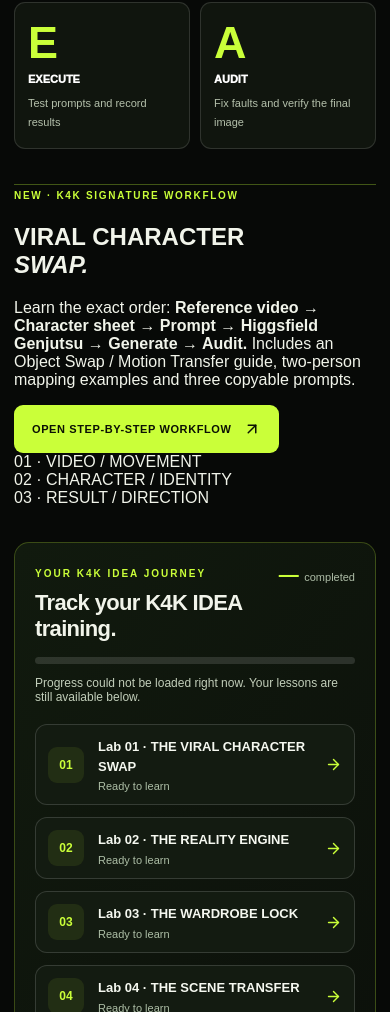
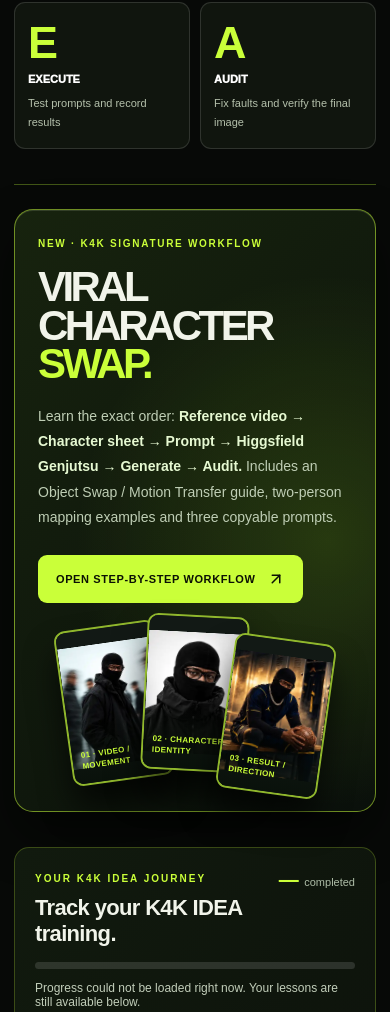
Before and after one commit to kreativestudios4k-lgtm/k4k-academy-v2, a Next.js app: page /academy in a window 390 px wide. Shown: the part 1457-2469 px from the top of the page. Built offline with nearby package versions, Linux system fonts and the light colour scheme; no server answers.

Commit message:
Style mobile-friendly Genjutsu workflow tutorial and prominent student course card

```diff
--- a/app/course-v3.css
+++ b/app/course-v3.css
@@ -158,3 +158,69 @@
 .k4k-course-module-info{padding:18px}
 .k4k-lesson-progressbar a{font-size:9px;gap:8px}.k4k-lesson-progressbar b{font-size:28px}
 }
+
+
+/* K4K creator workflow: Genjutsu eight-stage video-to-character swap */
+.k4k-featured-workflow{display:grid;grid-template-columns:1.08fr .92fr;gap:30px;align-items:center;padding:clamp(25px,4vw,52px);margin:35px 0 22px;border-radius:19px;border:1px solid #caff3982;background:radial-gradient(ellipse at 87% 55%,#b1ff2526,transparent 57%),linear-gradient(135deg,#17230e,#0a100b);box-shadow:inset 0 1px #efffd022,0 24px 50px #0007}
+.k4k-featured-workflow-text{min-width:0}
+.k4k-featured-workflow h2{font-size:clamp(38px,4.8vw,69px);line-height:.91;letter-spacing:-.085em;margin:17px 0 21px}
+.k4k-featured-workflow h2 em,.k4k-swap-guide h2 em,.k4k-swap-prompt-section h2 em{color:#caff39;font-style:normal}
+.k4k-featured-workflow p{font-size:14px;color:#bfceb5;line-height:1.8;max-width:550px;margin-bottom:25px}
+.k4k-featured-workflow p b{color:#e6f9d2}
+.k4k-featured-workflow-visual{display:flex;align-items:center;justify-content:center;position:relative;min-height:270px;padding:25px 0}
+.k4k-featured-workflow-visual>div{flex:1 1 0;min-width:0;height:clamp(170px,24vw,280px);position:relative;border-radius:11px;overflow:hidden;background:#151e15;border:2px solid #caff39ad;box-shadow:0 23px 32px #000a;transform:rotate(-8deg);margin-right:-8%}
+.k4k-featured-workflow-visual>div:nth-child(2){transform:translateY(-10px) rotate(3deg);z-index:2}
+.k4k-featured-workflow-visual>div:nth-child(3){transform:translateY(13px) rotate(8deg);z-index:3;margin-right:0}
+.k4k-featured-workflow-visual .k4k-course-reference{height:100%;width:100%}
+.k4k-featured-workflow-visual>div::after{content:"";position:absolute;inset:57% 0 0;background:linear-gradient(transparent,#081009d9)}
+.k4k-featured-workflow-visual>div>span{position:absolute;bottom:12px;left:9px;right:8px;z-index:2;color:#caff39;font-size:8px;line-height:1.3;font-weight:900;letter-spacing:.04em}
+.k4k-swap-guide{padding:35px 0 65px;scroll-margin-top:85px}
+.k4k-swap-guide-header{display:flex;justify-content:space-between;align-items:end;gap:20px}
+.k4k-swap-guide-header>div{flex:1 1 500px}
+.k4k-swap-guide h2{font-size:clamp(37px,5vw,67px);line-height:.98;letter-spacing:-.07em;margin:15px 0 22px}
+.k4k-swap-guide-header p{max-width:660px;color:#c4d1b9;font-size:14px;line-height:1.8}
+.k4k-swap-higgsfield{display:inline-flex;align-items:center;gap:9px;white-space:nowrap;border:1px solid #caff39;background:#caff39;color:#071108;padding:15px 19px;border-radius:11px;font-size:11px;font-weight:900;letter-spacing:.03em;margin-bottom:3px}
+.k4k-swap-higgsfield:hover{background:#e2ff9b}
+.k4k-swap-pipeline{display:flex;gap:0;justify-content:space-between;align-items:stretch;margin:32px 0 30px;overflow:hidden;border:1px solid #caff393b;background:#111910;border-radius:12px}
+.k4k-swap-pipeline span{display:flex;justify-content:center;align-items:center;flex:1 1 0;position:relative;padding:20px 14px;color:#caff39;font-size:10px;font-weight:900;letter-spacing:.08em;text-align:center;min-width:0}
+.k4k-swap-pipeline span:not(:last-child){border-right:1px solid #caff393a}
+.k4k-swap-pipeline span:not(:last-child)::after{content:"›";position:absolute;right:-6px;top:50%;transform:translateY(-50%);color:#caff39;background:#111910;font-size:22px;z-index:2;line-height:1}
+.k4k-swap-step-grid{display:grid;grid-template-columns:repeat(2,minmax(0,1fr));gap:18px}
+.k4k-swap-step{display:flex;flex-direction:column;padding:clamp(19px,2.7vw,32px);background:#11170f;border:1px solid #ffffff28;border-radius:15px;scroll-margin-top:92px}
+.k4k-swap-step:hover{border-color:#caff3970}
+.k4k-swap-step-top{display:flex;align-items:center;gap:15px;margin-bottom:15px}
+.k4k-swap-step-top strong{color:#caff39;font-size:38px;font-weight:950;letter-spacing:-.075em;line-height:1}
+.k4k-swap-step-top>span{font-size:9px;font-weight:850;letter-spacing:.15em;color:#c4d4b9}
+.k4k-swap-step h3{font-size:clamp(25px,2.5vw,35px);line-height:1.05;letter-spacing:-.06em;margin:0 0 12px}
+.k4k-swap-step p{color:#bfccb8;font-size:13px;line-height:1.75}
+.k4k-swap-step ol{padding-left:22px;margin:14px 0 21px;color:#e8f1e0;font-size:12px;line-height:1.8}
+.k4k-swap-step li{margin:0 0 11px;padding-left:5px}
+.k4k-swap-step li::marker{color:#caff39;font-weight:850}
+.k4k-swap-output{margin-top:auto;border-top:1px solid #caff3943;padding-top:13px;display:grid;gap:6px}
+.k4k-swap-output b{color:#caff39;font-size:9px;letter-spacing:.12em}
+.k4k-swap-output span{color:#d9e9cb;font-size:12px;line-height:1.65}
+.k4k-swap-modes{display:grid;grid-template-columns:1fr 1fr;gap:17px;margin:22px 0 0}
+.k4k-swap-modes article{padding:22px;border-radius:14px;border:1px solid #caff394e;background:linear-gradient(135deg,#1c290e,#0c1209)}
+.k4k-swap-modes h3{font-size:30px;letter-spacing:-.055em;margin:11px 0 13px}
+.k4k-swap-modes p{font-size:13px;color:#bbcfb1;line-height:1.7;margin:0}
+.k4k-swap-source-note{border-left:3px solid #caff39;padding:14px 18px;background:#1b2915;border-radius:0 8px 8px 0;margin:24px 0 0;color:#bccfb2;font-size:12px;line-height:1.8}
+.k4k-swap-prompt-section{padding-top:32px;padding-bottom:30px;border-top:1px solid #caff393b;scroll-margin-top:92px}
+@media(max-width:1010px){.k4k-featured-workflow{grid-template-columns:1fr;gap:5px}.k4k-featured-workflow-visual{min-height:200px;padding:10px 8% 0}.k4k-featured-workflow-visual>div{height:240px}}
+@media(max-width:730px){
+.k4k-featured-workflow{padding:23px;margin-top:24px}
+.k4k-featured-workflow h2{font-size:42px}
+.k4k-featured-workflow-visual{min-height:180px}
+.k4k-featured-workflow-visual>div{height:clamp(140px,40vw,230px)}
+.k4k-swap-guide{padding:33px 0}
+.k4k-swap-guide-header{display:block}
+.k4k-swap-higgsfield{margin-top:15px;white-space:normal}
+.k4k-swap-pipeline{display:grid;grid-template-columns:repeat(2,1fr)}
+.k4k-swap-pipeline span{min-height:60px;font-size:9px}
+.k4k-swap-pipeline span:not(:last-child){border-right:0}
+.k4k-swap-pipeline span:nth-child(odd){border-right:1px solid #caff3936}
+.k4k-swap-pipeline span{border-bottom:1px solid #caff3936}
+.k4k-swap-pipeline span:not(:last-child)::after{display:none}
+.k4k-swap-step-grid,.k4k-swap-modes{grid-template-columns:1fr}
+.k4k-swap-step{padding:23px}
+.k4k-swap-step h3{font-size:29px}
+}
```
